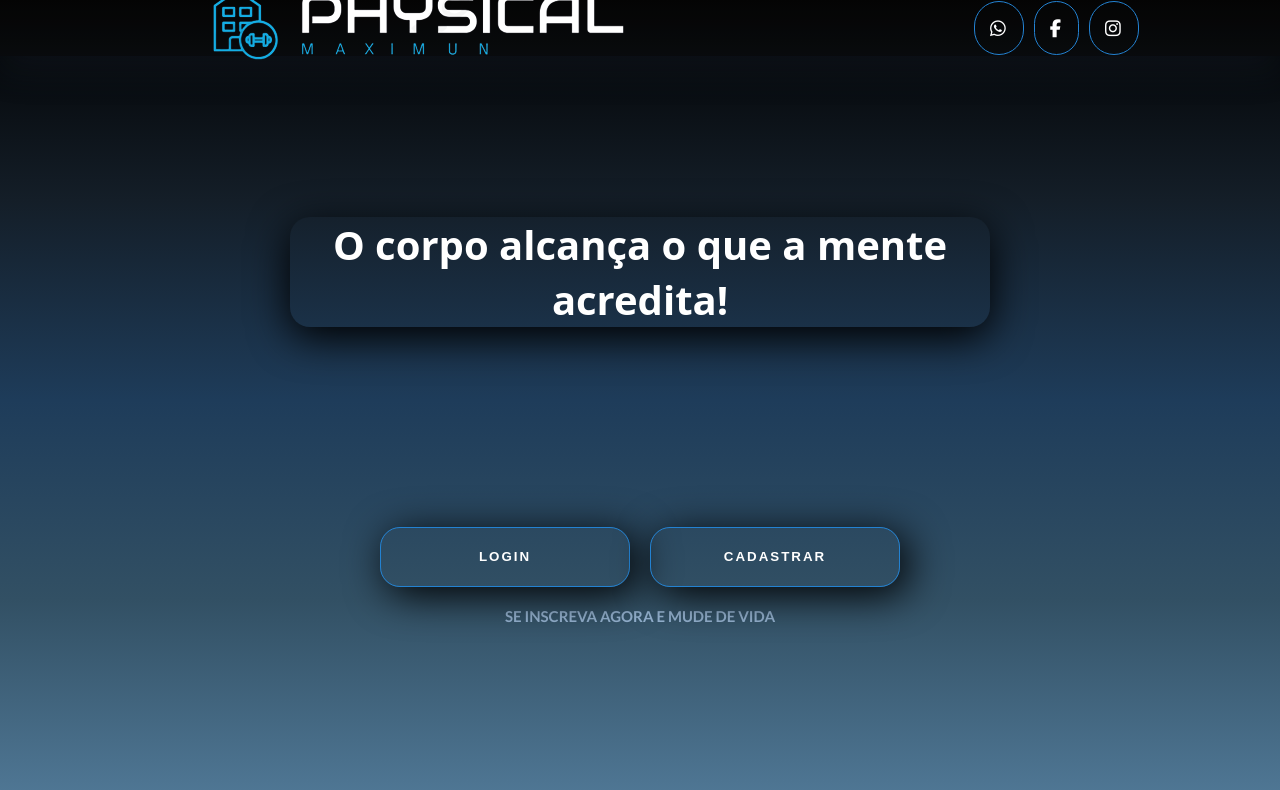
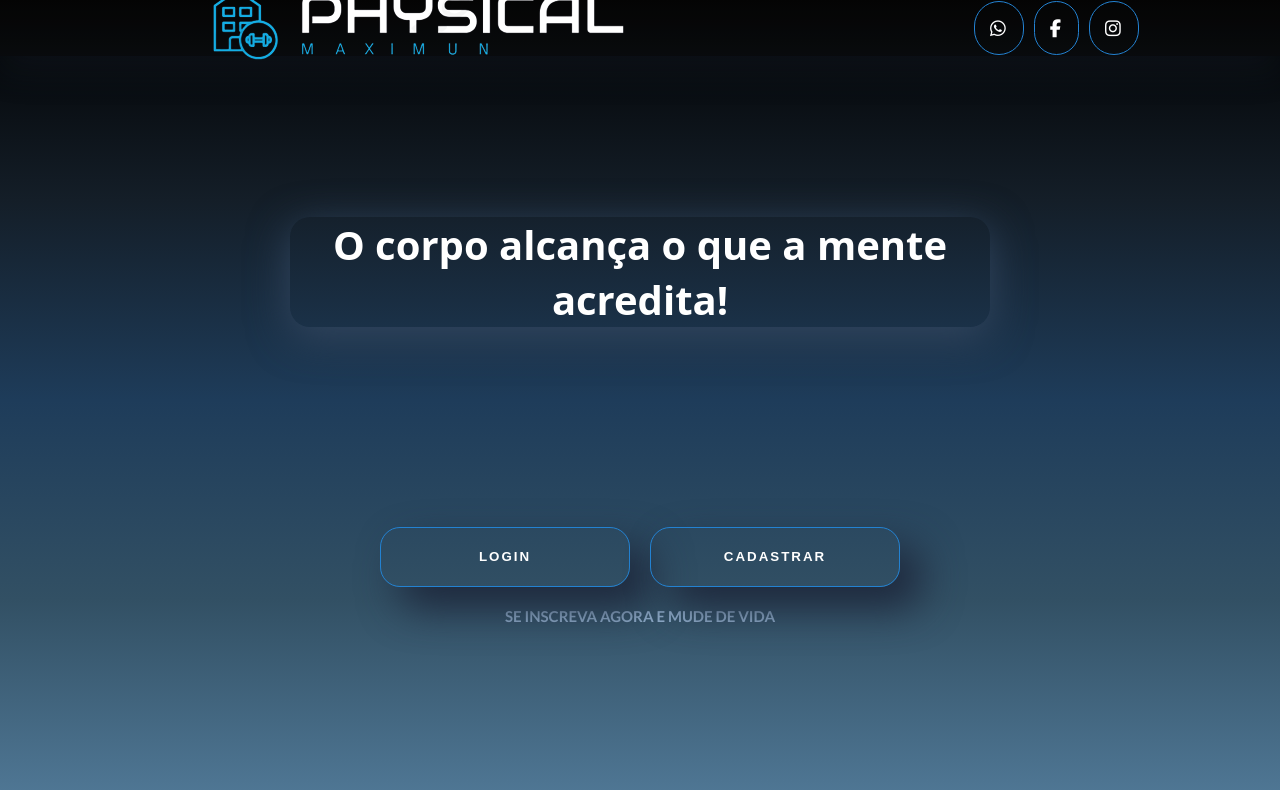
Before and after one commit to Luan-Gabriel-Brusarosco/TCC, a website: page index.html in a window 1280 px wide. Drawn offline with Linux system fonts and the light colour scheme.

Commit message:
01-11-23

```diff
--- a/style.css
+++ b/style.css
@@ -67,7 +67,6 @@ header{
     bottom: 0;
     left: 0px;
     height: 0px;
-    background-color: rgb(251, 255, 0);
     transition: all 1.5s ease;
 }
 
@@ -101,7 +100,7 @@ main{
     text-align: center;
     color: white;
     border-radius: 20px;
-    box-shadow: 0px 10px 40px rgb(0, 0, 0);
+    box-shadow: 0px 10px 40px rgb(50, 70, 95);
 }
 
 .second-text {
@@ -131,7 +130,7 @@ main{
     border-radius: 20px;
     position: relative;
     transition: 1.5s;
-    box-shadow: 7px 7px 40px rgb(0, 0, 0);
+    box-shadow: 20px 20px 40px rgb(30, 40, 60);
 }
 
 .btns button:hover{
```
